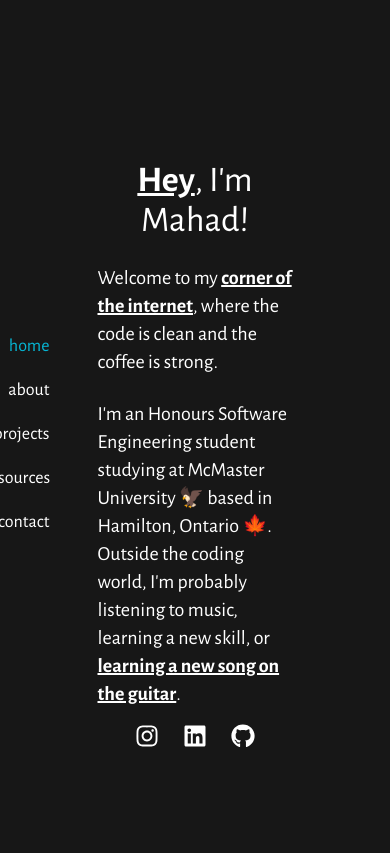
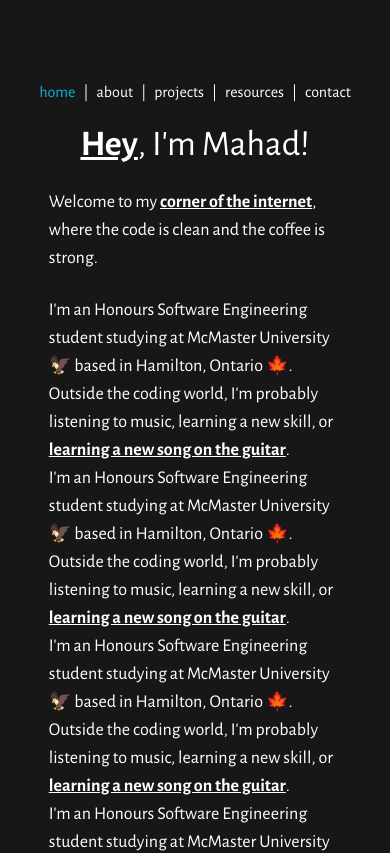
Before and after one commit to mahadhsn/Portfolio, a React app: page / in a window 390 px wide. Shown: the top 853 px of the page. Built offline with nearby package versions, Linux system fonts and the light colour scheme; the HTML template or start-up script is replaced by a standard one; a web font is replaced by a local one.

Commit message:
Added mobile layout combatibility, md screen mt still need fixing

```diff
--- a/src/components/Layout.jsx
+++ b/src/components/Layout.jsx
@@ -1,26 +1,25 @@
 import Footer from "./Footer";
-import Navbar from "./navbar";
+import Navbar from "./Navbar";
 import { Outlet } from "react-router-dom";
 
 const Layout = () => {
   return (
-    <div className="mt-40 max-h-[80vh] max-w-6xl min-w-screen mx-auto">
-      <div className="flex items-center">
-        <nav className="w-1/4 -ml-8">
-          <Navbar />
-        </nav>
+    <div className="min-h-screen flex flex-col">
+      {/* Navbar */}
+      <nav className="md:fixed md:top-1/4 md:w-1/4 mt-20 md:mt-10 mb-10">
+        <Navbar />
+      </nav>
 
-        <main className="w-1/2 ml-8">
+      {/* Content Section */}
+      <div className="grow flex flex-col items-center justify-center md:mt-40 md:ml-8">
+        <main className="flex-1 w-full flex items-center justify-center md:max-w-[45%] mobile:max-w-[75%] mx-auto">
           <Outlet />
         </main>
 
-      </div>
-      <div>
         <Footer />
       </div>
+    </div>
+  );
+};
 
-    </div>
-  )
-}
-
-export default Layout
+export default Layout;
--- a/src/components/Navbar.jsx
+++ b/src/components/Navbar.jsx
@@ -1,42 +1,60 @@
-import React from 'react'
-import { Link, useLocation } from 'react-router-dom'
+import React from 'react';
+import { Link, useLocation } from 'react-router-dom';
 
 const Navbar = () => {
   const location = useLocation();
 
   return (
-    <nav className="flex flex-col text-right justify-end space-y-4 p-4 text-white text-lg">
+    <nav className="text-white border-r-5 flex flex-row md:flex-col items-center justify-center mobile:space-x-2 md:items-end md:space-y-4 md:py-4">
       <Link
         to="/"
-          className={`transition-all duration-300 ease-in-out ${location.pathname === '/' ? 'text-cyan-500' : 'hover:text-cyan-700'}`}>
+        className={`transition-all duration-300 ease-in-out ${
+          location.pathname === '/' ? 'text-cyan-500' : 'hover:text-cyan-700'
+        }`}>
         <button>home</button>
       </Link>
 
+      <span className="md:hidden"> | </span>
+
       <Link
         to="/about"
-          className={`transition-all duration-300 ease-in-out ${location.pathname === '/about' ? 'text-cyan-500' : 'hover:text-cyan-700'}`}>
+        className={`transition-all duration-300 ease-in-out ${
+          location.pathname === '/about' ? 'text-cyan-500' : 'hover:text-cyan-700'
+        }`}>
         <button>about</button>
       </Link>
 
+      <span className="md:hidden"> | </span>
+
       <Link
         to="/projects"
-          className={`transition-all duration-300 ease-in-out ${location.pathname === '/projects' ? 'text-cyan-500' : 'hover:text-cyan-700'}`}>
+        className={`transition-all duration-300 ease-in-out ${
+          location.pathname === '/projects' ? 'text-cyan-500' : 'hover:text-cyan-700'
+        }`}>
         <button>projects</button>
       </Link>
 
+      <span className="md:hidden"> | </span>
+
       <Link
         to="/resources"
-          className={`transition-all duration-300 ease-in-out ${location.pathname === '/resources' ? 'text-cyan-500' : 'hover:text-cyan-700'}`}>
+        className={`transition-all duration-300 ease-in-out ${
+          location.pathname === '/resources' ? 'text-cyan-500' : 'hover:text-cyan-700'
+        }`}>
         <button>resources</button>
       </Link>
 
+      <span className="md:hidden"> | </span>
+
       <Link
         to="/contact"
-          className={`transition-all duration-300 ease-in-out ${location.pathname === '/contact' ? 'text-cyan-500' : 'hover:text-cyan-700'}`}>
+        className={`transition-all duration-300 ease-in-out ${
+          location.pathname === '/contact' ? 'text-cyan-500' : 'hover:text-cyan-700'
+        }`}>
         <button>contact</button>
       </Link>
     </nav>
-  )
-}
+  );
+};
 
-export default Navbar
+export default Navbar;
--- a/src/pages/Home.jsx
+++ b/src/pages/Home.jsx
@@ -28,17 +28,32 @@ const Home = () => {
   return (
 
     <div className='text-white flex flex-col opacity-0 animate-fade-in'>
-        <h1 className=' text-4xl text-center mb-6'>
+        <h1 className=' text-4xl text-center mb-6 md:-mt-10 -mt-5'>
           <span className='cursor-pointer' onClick={handleGreetingClick}>
             {currentGreeting.flag && <span className="mr-2 select-none">{currentGreeting.flag}</span>}
             <span className='underline font-bold select-none'>{currentGreeting.text}</span>
           </span>, I'm Mahad!</h1>
         <span>
-          <p className='text-xl mb-6'>
+          <p className='text-lg mb-6'>
             Welcome to my <span className='underline cursor-pointer font-bold select-none' onClick={handleCornerClick}>{currentCorner}</span>
             , where the code is clean and the coffee is strong.
              </p>
-          <p className='text-xl'>I'm an Honours Software Engineering student studying at McMaster University 🦅 based in
+          <p className='text-lg'>I'm an Honours Software Engineering student studying at McMaster University 🦅 based in
+            Hamilton, Ontario 🍁. Outside the coding world, I'm probably listening to music, learning a new skill,
+            or <span className='underline cursor-pointer font-bold select-none' onClick={handleHobbyClick}>{currentHobby}</span>.
+          </p>
+
+          <p className='text-lg'>I'm an Honours Software Engineering student studying at McMaster University 🦅 based in
+            Hamilton, Ontario 🍁. Outside the coding world, I'm probably listening to music, learning a new skill,
+            or <span className='underline cursor-pointer font-bold select-none' onClick={handleHobbyClick}>{currentHobby}</span>.
+          </p>
+
+          <p className='text-lg'>I'm an Honours Software Engineering student studying at McMaster University 🦅 based in
+            Hamilton, Ontario 🍁. Outside the coding world, I'm probably listening to music, learning a new skill,
+            or <span className='underline cursor-pointer font-bold select-none' onClick={handleHobbyClick}>{currentHobby}</span>.
+          </p>
+
+          <p className='text-lg'>I'm an Honours Software Engineering student studying at McMaster University 🦅 based in
             Hamilton, Ontario 🍁. Outside the coding world, I'm probably listening to music, learning a new skill,
             or <span className='underline cursor-pointer font-bold select-none' onClick={handleHobbyClick}>{currentHobby}</span>.
           </p>
--- a/tailwind.config.js
+++ b/tailwind.config.js
@@ -7,6 +7,30 @@ export default {
     "./src/**/*.{js,ts,jsx,tsx}",
   ],
   theme: {
+    screens: {
+      'mobile': '200px',
+      // => @media (min-width: 640px) { ... }
+
+      'laptop': '1024px',
+      // => @media (min-width: 1024px) { ... }
+
+      'desktop': '1280px',
+      // => @media (min-width: 1280px) { ... }
+      'sm': '640px',
+      // => @media (min-width: 640px) { ... }
+
+      'md': '768px',
+      // => @media (min-width: 768px) { ... }
+
+      'lg': '1024px',
+      // => @media (min-width: 1024px) { ... }
+
+      'xl': '1280px',
+      // => @media (min-width: 1280px) { ... }
+
+      '2xl': '1536px',
+      // => @media (min-width: 1536px) { ... }
+    },
     extend: {
       animation: {
         gradient: "gradient 3s ease infinite",
```
Lines whose indentation alone changed are shown as unchanged.
